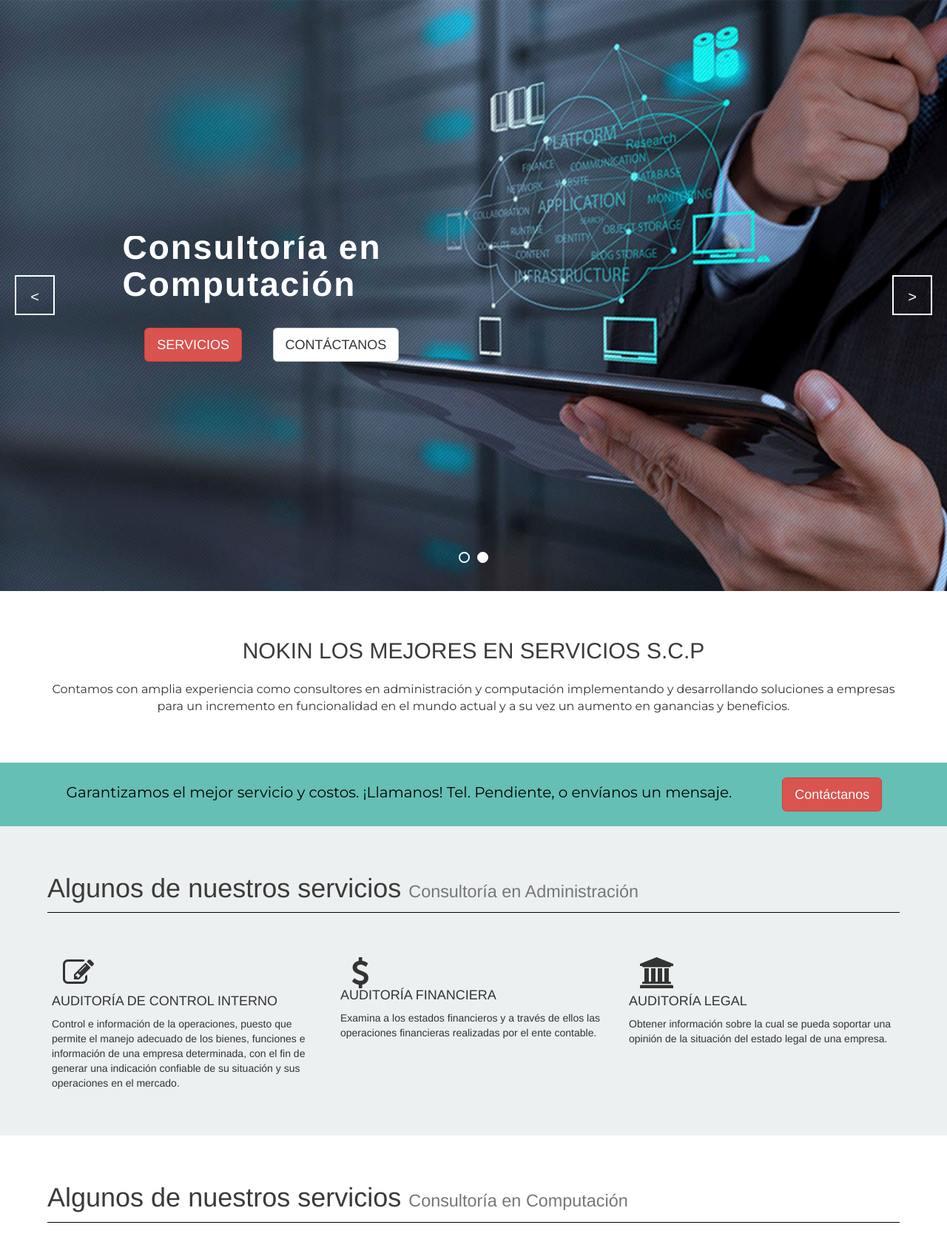
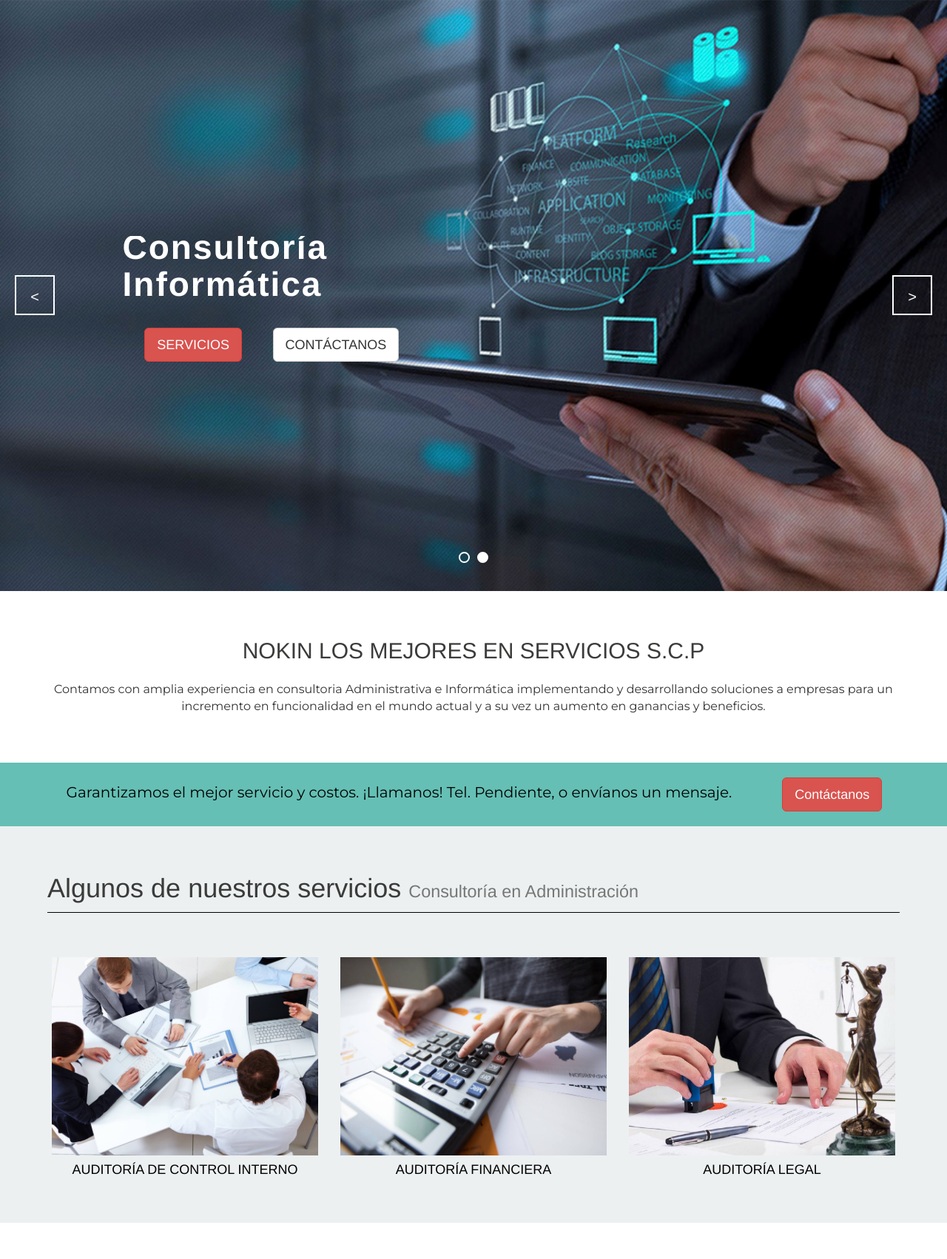
Before and after one commit to esteban1234/Nokin, a PHP site: page / in a window 1280 px wide. Shown: the part 218-1920 px from the top of the page at 74% size. Run offline with PHP 8.4, Linux system fonts and the light colour scheme; some libraries are stand-ins or nearby versions; some web fonts are replaced.

Commit message:
cambios hechos

```diff
--- a/index.php
+++ b/index.php
@@ -77,7 +77,7 @@
                                 <div class=" col-md-6 col-md-offset-1">
 
                                 <div class="mbr-hero">
-                                    <h1 class="mbr-hero__text">Consultoría en Computación</h1>
+                                    <h1 class="mbr-hero__text">Consultoría Informática</h1>
 
                                     <!-- <p class="mbr-hero__subtext">Slide 3. Content aligned to right </p> -->
                                 </div>
@@ -104,7 +104,7 @@
 <div>
   <h2 class="font-servicio" style="text-align: center; margin-top: 5%; color: #3B3B3A;">NOKIN LOS MEJORES EN SERVICIOS S.C.P</h2>
 
-  <p class="text-descript">Contamos con amplia experiencia como consultores en administración y computación implementando y desarrollando soluciones a empresas para un incremento en funcionalidad en el mundo actual y a su vez un aumento en ganancias y beneficios.</p>
+  <p class="text-descript">Contamos con amplia experiencia en consultoria Administrativa e Informática implementando y desarrollando soluciones a empresas para un incremento en funcionalidad en el mundo actual y a su vez un aumento en ganancias y beneficios.</p>
 </div>
 
 <div class="contenboton">
@@ -124,29 +124,35 @@
           <div class="row">
             <!-- <div class="row my-5"> -->
 
-              <div class="col-xs-12 col-lg-4">
-                <div class="col-xs-12 col-lg-12 txt-center"><i class="d-block fa fa-3x fa-pencil-square-o"></i></div><br><br>
-                <h4 class="new-font-tamano">AUDITORÍA DE CONTROL INTERNO</h4>
-                <p class="alinear">Control e información de la operaciones, puesto que permite el manejo adecuado de los bienes, funciones e información de una empresa determinada, con el fin de generar una indicación confiable de su situación y sus operaciones en el mercado.</p>
-              </div>
+              <a style="color: #000;" href="vistas/servicios.php"><div class="col-xs-12 col-lg-4">
+              <img style="height: 268px; width: 100%;" src="img/auditoria-de-control-interno.jpg"
+            class="img-responsive">
+                <!-- <div class="col-xs-12 col-lg-12 txt-center"><i class="d-block fa fa-3x fa-pencil-square-o"></i></div><br><br> -->
+                <h4 class="new-font-tamano text-center">AUDITORÍA DE CONTROL INTERNO</h4>
+                <!-- <p class="alinear">Control e información de la operaciones, puesto que permite el manejo adecuado de los bienes, funciones e información de una empresa determinada, con el fin de generar una indicación confiable de su situación y sus operaciones en el mercado.</p> -->
+              </div></a>
 
             <!-- </div> -->
             <!-- <div class="row my-5"> -->
 
-              <div class="col-xs-12 col-lg-4">
-                <div class="col-xs-12 col-lg-12 txt-center"><i class="d-block fa fa-usd fa-3x"></i></div><br>
-                <h4 class="new-font-tamano">AUDITORÍA FINANCIERA</h4>
-                <p class="alinear">Examina a los estados financieros y a través de ellos las operaciones financieras realizadas por el ente contable.</p>
-              </div>
+              <a style="color: #000;" href="vistas/servicios.php"><div class="col-xs-12 col-lg-4">
+              <img style="height: 268px; width: 100%;" src="img/auditoria-financiera.jpg"
+            class="img-responsive">
+                <!-- <div class="col-xs-12 col-lg-12 txt-center"><i class="d-block fa fa-usd fa-3x"></i></div><br> -->
+                <h4 class="new-font-tamano text-center">AUDITORÍA FINANCIERA</h4>
+                <!-- <p class="alinear">Examina a los estados financieros y a través de ellos las operaciones financieras realizadas por el ente contable.</p> -->
+              </div></a>
 
             <!-- </div> -->
             <!-- <div class="row my-5"> -->
 
-              <div class="col-xs-12 col-lg-4">
-                <div class="col-xs-12 col-lg-12 txt-center"><i class="d-block fa  fa-3x fa-university"></i></div><br><br>
-                <h4 class="new-font-tamano">AUDITORÍA LEGAL</h4>
-                <p class="alinear">Obtener información sobre la cual se pueda soportar una opinión de la situación del estado legal de una empresa.</p>
-              </div>
+              <a style="color: #000;" href="vistas/servicios.php"><div class="col-xs-12 col-lg-4">
+              <img style="height: 268px; width: 100%;" src="img/auditoria-legal.jpg"
+            class="img-responsive">
+                <!-- <div class="col-xs-12 col-lg-12 txt-center"><i class="d-block fa  fa-3x fa-university"></i></div><br><br> -->
+                <h4 class="new-font-tamano text-center">AUDITORÍA LEGAL</h4>
+                <!-- <p class="alinear">Obtener información sobre la cual se pueda soportar una opinión de la situación del estado legal de una empresa.</p> -->
+              </div></a>
 
             <!-- </div> -->
           </div>
@@ -159,7 +165,7 @@
 
 
 <section class="algunos2">
-  <h1 class="font-algunos" style="width: 90%; margin-left: 5%; margin-top: 5%; color: #3B3B3A; border-bottom: 1px black solid; padding-bottom: 1%;">Algunos de nuestros servicios <small>Consultoría en Computación</small></h1>
+  <h1 class="font-algunos" style="width: 90%; margin-left: 5%; margin-top: 5%; color: #3B3B3A; border-bottom: 1px black solid; padding-bottom: 1%;">Algunos de nuestros servicios <small>Consultoría Informática</small></h1>
  <br><br>
   <div class="">
     <div class="container">
@@ -169,31 +175,37 @@
           <div class="row">
             <!-- <div class="row my-5"> -->
 
-              <div class="col-xs-12 col-lg-4">
-                <div class="col-xs-12 col-lg-12 txt-center"><i class="d-block fa fa-3x fa-desktop"></i></div><br><br>
-                <h4 class="new-font-tamano">ASESORAMIENTO WEB</h4>
-                <p class="alinear">Toda idea o proyecto debe tener un asesoramiento Web profesional.
-                Cualquier decision influye en el exito o rentabilidad del proyecto. Es importante tener presencia en Internet pero el como se haga será lo que diferencie el éxito del fracaso.
-                Desde la eleccion del dominio, el contenido de la pagina web y la tecnologia web usada son factores de gran relevancia para conseguir los objetivos propuestos a corto, medio y largo plazo.</p>
-              </div>
+             <a style="color: #000;" href="vistas/servicios.php"> <div class="col-xs-12 col-lg-4">
+               <img style="height: 268px; width: 100%;" src="img/asesoramiento-web.jpg"
+                           class="img-responsive">
+                 <!-- <div class="col-xs-12 col-lg-12 txt-center"><i class="d-block fa fa-3x fa-desktop"></i></div><br><br> -->
+                 <h4 class="new-font-tamano text-center">ASESORAMIENTO WEB</h4>
+                 <!-- <p class="alinear">Toda idea o proyecto debe tener un asesoramiento Web profesional. -->
+                 <!-- Cualquier decision influye en el exito o rentabilidad del proyecto. Es importante tener presencia en Internet pero el como se haga será lo que diferencie el éxito del fracaso. -->
+                 <!-- Desde la eleccion del dominio, el contenido de la pagina web y la tecnologia web usada son factores de gran relevancia para conseguir los objetivos propuestos a corto, medio y largo plazo.</p> -->
+               </div></a>
 
             <!-- </div> -->
             <!-- <div class="row my-5"> -->
 
-              <div class="col-xs-12 col-lg-4">
-                <div class="col-xs-12 col-lg-12 txt-center"><i class="d-block fa fa-cogs fa-3x"></i></div><br><br>
-                <h4 class="new-font-tamano">SOPORTE TECNICO</h4>
-                <p class="alinear">Todos los servicios necesarios para que los sistemas se mantengan actualizados, operando adecuadamente y adaptándose a los nuevos requerimientos del negocio. Su empresa tendrá un solo punto de contacto en donde apoyarse para levantar casos de servicio, requerir adaptaciones para nueva funcionalidad del negocio o simplemente requerir reportes especializados.</p>
-              </div>
+              <a style="color: #000;" href="vistas/servicios.php"><div class="col-xs-12 col-lg-4">
+              <img style="height: 268px; width: 100%;" src="img/soporte-tecnico.jpg"
+            class="img-responsive">
+                <!-- <div class="col-xs-12 col-lg-12 txt-center"><i class="d-block fa fa-cogs fa-3x"></i></div><br><br> -->
+                <h4 class="new-font-tamano text-center">SOPORTE TECNICO</h4>
+                <!-- <p class="alinear">Todos los servicios necesarios para que los sistemas se mantengan actualizados, operando adecuadamente y adaptándose a los nuevos requerimientos del negocio. Su empresa tendrá un solo punto de contacto en donde apoyarse para levantar casos de servicio, requerir adaptaciones para nueva funcionalidad del negocio o simplemente requerir reportes especializados.</p> -->
+              </div></a>
 
             <!-- </div> -->
             <!-- <div class="row my-5"> -->
 
-              <div class="col-xs-12 col-lg-4">
-                <div class="col-xs-12 col-lg-12 txt-center"><i class="d-block fa  fa-3x fa-pie-chart"></i></div><br><br>
-                <h4 class="new-font-tamano">Análisis, Diseño y Automatización de Procesos</h4>
-                <p class="alinear">Nuestros consultores ayudarán a su empresa a comprender mejor sus procesos de negocio y en base a un entendimiento claro, identificar las áreas de oportunidad que permitirán obtener reducciones en tiempo y costo mediante la adecuación o implementación de un sistema de información.</p>
-              </div>
+              <a style="color: #000;" href="vistas/servicios.php"><div class="col-xs-12 col-lg-4">
+              <img style="height: 268px; width: 100%;" src="img/automatizacion-de-proyectos.jpg"
+            class="img-responsive">
+                <!-- <div class="col-xs-12 col-lg-12 txt-center"><i class="d-block fa  fa-3x fa-pie-chart"></i></div><br><br> -->
+                <h4 class="new-font-tamano text-center">Análisis, Diseño y Automatización de Procesos</h4>
+                <!-- <p class="alinear">Nuestros consultores ayudarán a su empresa a comprender mejor sus procesos de negocio y en base a un entendimiento claro, identificar las áreas de oportunidad que permitirán obtener reducciones en tiempo y costo mediante la adecuación o implementación de un sistema de información.</p> -->
+              </div></a>
 
             <!-- </div> -->
           </div>
--- a/vistas/servicios.php
+++ b/vistas/servicios.php
@@ -113,7 +113,7 @@
            <div class="panel panel-blue">
             <div class="panel-heading">Cursos de Capacitación</div>
             <div class="panel-body">
-            Es por eso que en NOKIN, ofrecemos ; certificaciones en administración y desarrollo organizacional.
+            En NOKIN ofrecemos; certificaciones en administración y desarrollo organizacional.
 			</div>
           </div>
         </div>
@@ -127,7 +127,7 @@
         <div class="container">
     <div class="row">
 
-    <h1 class="text-centernosotros txt-propiedades" style="width: 100%;  margin-top: 5%; color: #3B3B3A; border-bottom: 1px black solid; padding-bottom: 1%;">Servicios <small>Consultoría en Computación</small></h1> <br><br><br>
+    <h1 class="text-centernosotros txt-propiedades" style="width: 100%;  margin-top: 5%; color: #3B3B3A; border-bottom: 1px black solid; padding-bottom: 1%;">Servicios <small>Consultoría Informática</small></h1> <br><br><br>
         <div class="col-sm-4">
            <div class="panel panel-pink">
             <div class="panel-heading">Networking y Comunicaciones</div>
@@ -194,7 +194,7 @@
            <div class="panel panel-blue">
             <div class="panel-heading">Cursos de Capacitación</div>
             <div class="panel-body">
-            Es por eso que en NOKIN, ofrecemos ; certificaciones en seguridad y soporte.
+            En NOKIN ofrecemos; certificaciones en seguridad y soporte.
 			</div>
           </div>
         </div>
```
Also changed, not shown: img/asesoramiento-web.jpg (added), img/auditoria-de-control-interno.jpg (added), img/auditoria-financiera.jpg (added), img/auditoria-legal.jpg (added), img/automatizacion-de-proyectos.jpg (added), img/soporte-tecnico.jpg (added).
